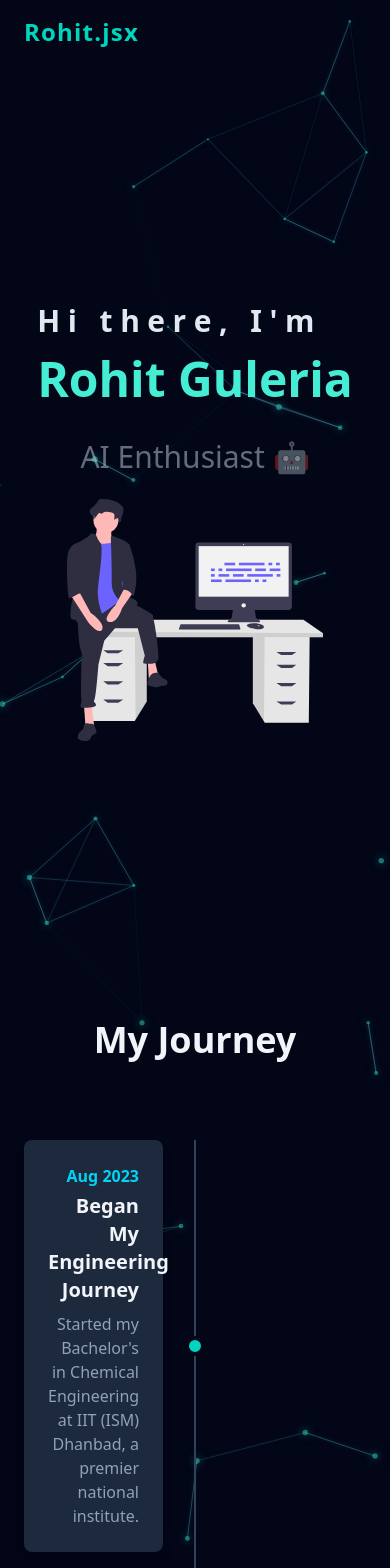
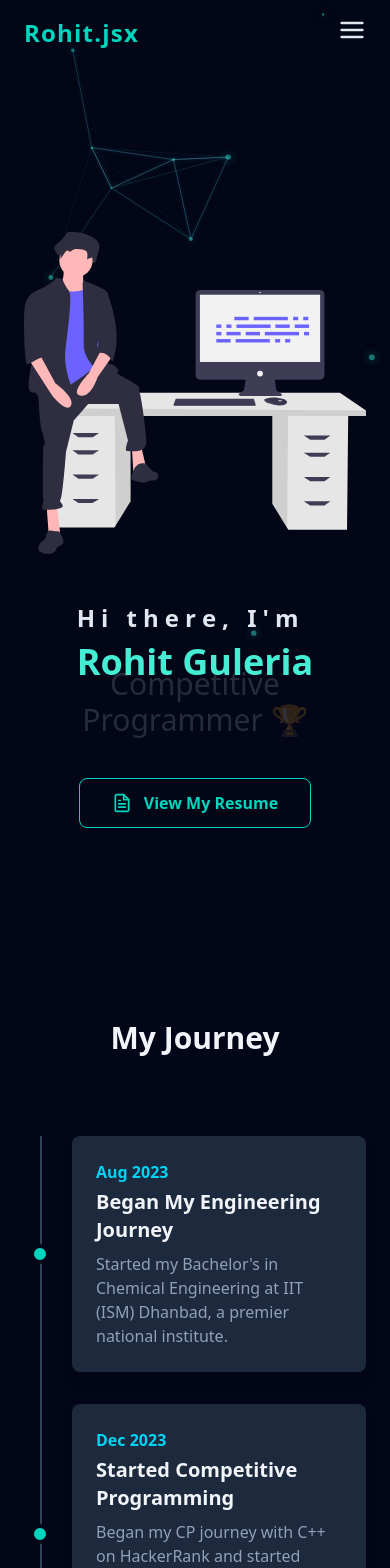
Before and after one commit to Void-Walker01/Voidwalker.jsx, a React (Vite) app: page / in a window 390 px wide. Shown: the top 1568 px of the page. Built offline with nearby package versions, Linux system fonts and the light colour scheme.

Commit message:
added resume and improve responsiveness across all components and few bugs or inconsistencies fixed

```diff
--- a/package.json
+++ b/package.json
@@ -14,9 +14,11 @@
     "@tsparticles/react": "^3.0.0",
     "@tsparticles/slim": "^3.9.1",
     "framer-motion": "^12.23.22",
+    "pdfjs-dist": "4.4.168",
     "react": "^19.1.1",
     "react-dom": "^19.1.1",
     "react-icons": "^5.5.0",
+    "react-pdf": "10.1.0",
     "react-router-dom": "^7.9.3",
     "tailwindcss": "^4.1.14"
   },
--- a/src/App.jsx
+++ b/src/App.jsx
@@ -1,20 +1,24 @@
-import Background from './components/Background'
-import Header from './components/Header'
-import Footer from './components/Footer'
-import Home from './pages/Home'
+import { Routes, Route } from 'react-router-dom';
+import Background from './components/Background';
+import Header from './components/Header';
+import Footer from './components/Footer';
+import Home from './pages/Home';
 
 function App() {
   return (
-    // Add 'flex flex-col' here to create a vertical layout
-    <div className="relative bg-slate-950 min-h-screen overflow-hidden flex flex-col">
+    <div className="bg-slate-950 overflow-x-hidden">
       <Background />
-      <Header />
-      <main className="relative z-10 flex-grow pt-20">
-        <Home />
-      </main>
-      <Footer />
+      <div className="relative z-10 flex flex-col min-h-screen">
+        <Header />
+        <main className="flex-grow pt-20">
+          <Routes>
+            <Route path="/" element={<Home />} />
+          </Routes>
+        </main>
+        <Footer />
+      </div>
     </div>
-  )
+  );
 }
 
-export default App
+export default App;
--- a/src/components/Background.jsx
+++ b/src/components/Background.jsx
@@ -75,7 +75,7 @@ const Background = () => {
             <Particles
                 id="tsparticles"
                 options={options}
-                className="absolute top-0 left-0 w-full h-full"
+                className="fixed top-0 left-0 w-full h-full"
                 style={{ zIndex: -1 }}
             />
         );
--- a/src/components/CTASection.jsx
+++ b/src/components/CTASection.jsx
@@ -1,6 +1,5 @@
 import React from 'react';
 import { motion } from 'framer-motion';
-import { NavLink } from 'react-router-dom';
 import { FiFileText } from 'react-icons/fi';
 
 const CTASection = () => {
@@ -18,7 +17,7 @@ const CTASection = () => {
   };
 
   return (
-    <section id="contact" className="py-24 text-center">
+    <section id="contact" className="py-24 px-6 text-center">
       <motion.div
         variants={containerVariants}
         initial="hidden"
@@ -26,13 +25,13 @@ const CTASection = () => {
         viewport={{ once: true, amount: 0.3 }}
       >
         <motion.h2
-          className="text-4xl md:text-5xl font-extrabold text-slate-100"
+          className="text-3xl sm:text-4xl md:text-5xl font-extrabold text-slate-100"
           variants={itemVariants}
         >
           Let's Connect
         </motion.h2>
         <motion.p
-          className="text-lg text-slate-300 mt-4 max-w-xl mx-auto"
+          className="text-base md:text-lg text-slate-300 mt-4 max-w-xl mx-auto"
           variants={itemVariants}
         >
           I'm actively seeking internship opportunities and am excited to connect. Feel free to reach out through the form below or view my resume.
@@ -80,13 +79,15 @@ const CTASection = () => {
         </motion.form>
 
         <motion.div variants={itemVariants} className="mt-12">
-            <NavLink
-              to="/resume"
+            <a
+              href="/Resume.pdf"
+              target="_blank"
+              rel="noopener noreferrer"
               className="inline-flex items-center gap-3 py-3 px-8 border border-teal-400 text-teal-400 font-bold rounded-lg hover:bg-teal-400 hover:text-slate-900 transition-all duration-300"
             >
               <FiFileText />
               <span>View My Resume</span>
-            </NavLink>
+            </a>
         </motion.div>
       </motion.div>
     </section>
--- a/src/components/Header.jsx
+++ b/src/components/Header.jsx
@@ -1,21 +1,59 @@
-import React from 'react';
+import React,{useState,useEffect} from 'react';
 import { NavLink } from 'react-router-dom';
+import { FiMenu, FiX } from 'react-icons/fi';
 
 const Header = () => {
+  const [isScrolled, setIsScrolled] = useState(false);
+  const [isMenuOpen, setIsMenuOpen] = useState(false);
+
+  useEffect(() => {
+    const handleScroll = () => {
+      setIsScrolled(window.scrollY > 0);
+    };
+    window.addEventListener('scroll', handleScroll);
+    return () => {
+      window.removeEventListener('scroll', handleScroll);
+    };
+  }, []);
+
+  const closeMobileMenu = () => setIsMenuOpen(false);
+
   return (
-    <header className="fixed top-0 left-0 right-0 z-50 py-4 px-6 md:px-10">
+    <header
+      className={`fixed top-0 left-0 right-0 z-50 py-4 px-6 md:px-10 transition-all duration-300 ${
+        isScrolled || isMenuOpen ? 'bg-slate-900/70 backdrop-blur-sm shadow-lg' : ''
+      }`}
+    >
       <nav className="container mx-auto flex justify-between items-center">
         <NavLink to="/" className="text-2xl md:text-3xl font-extrabold text-teal-400 tracking-wider hover:text-teal-300 transition-colors duration-300">
           Rohit.jsx
         </NavLink>
+
+        {/* Desktop Menu - Hidden on mobile */}
         <div className="hidden md:flex items-center space-x-10">
           <NavLink to="/" className="text-lg text-slate-300 hover:text-teal-400 transition-all duration-300 font-semibold hover:scale-105">Home</NavLink>
           <NavLink to="/about" className="text-lg text-slate-300 hover:text-emerald-400 transition-all duration-300 font-semibold hover:scale-105">About</NavLink>
           <NavLink to="/projects" className="text-lg text-slate-300 hover:text-cyan-400 transition-all duration-300 font-semibold hover:scale-105">Projects</NavLink>
-          <NavLink to="/projects" className="text-lg text-slate-300 hover:text-violet-400 transition-all duration-300 font-semibold hover:scale-105">Resume</NavLink>
           <NavLink to="/contact" className="text-lg text-slate-300 hover:text-purple-400 transition-all duration-300 font-semibold hover:scale-105">Contact</NavLink>
         </div>
+
+        {/* 2. Hamburger Menu Button - Visible only on mobile */}
+        <div className="md:hidden">
+          <button onClick={() => setIsMenuOpen(!isMenuOpen)} className="text-slate-200 focus:outline-none">
+            {isMenuOpen ? <FiX size={28} /> : <FiMenu size={28} />}
+          </button>
+        </div>
       </nav>
+
+      {/* 3. Mobile Menu - Slides down from the top */}
+      <div className={`absolute top-full left-0 w-full bg-slate-900/90 backdrop-blur-md md:hidden transition-all duration-300 ease-in-out overflow-hidden ${isMenuOpen ? 'max-h-screen opacity-100' : 'max-h-0 opacity-0'}`}>
+        <div className="flex flex-col items-center space-y-6 py-8">
+            <NavLink to="/" onClick={closeMobileMenu} className="text-xl text-slate-300 hover:text-teal-400">Home</NavLink>
+            <NavLink to="/about" onClick={closeMobileMenu} className="text-xl text-slate-300 hover:text-emerald-400">About</NavLink>
+            <NavLink to="/projects" onClick={closeMobileMenu} className="text-xl text-slate-300 hover:text-cyan-400">Projects</NavLink>
+            <NavLink to="/contact" onClick={closeMobileMenu} className="text-xl text-slate-300 hover:text-purple-400">Contact</NavLink>
+        </div>
+      </div>
     </header>
   );
 };
--- a/src/components/HeroSection.jsx
+++ b/src/components/HeroSection.jsx
@@ -3,22 +3,23 @@ import { motion } from 'framer-motion';
 import DeveloperIllustration from '../assets/HomePage.svg';
 import AnimatedText from './AnimatedText';
 import RoleAnimation from './RoleAnimation';
-
+import { FiFileText } from 'react-icons/fi'; // 1. Import the icon
 
 const HeroSection = () => {
   return (
-    <section id="home" className="min-h-screen flex items-center pt-20 pb-10">
-      <div className="container mx-auto px-6 flex flex-col md:flex-row items-center justify-between gap-8">
+    <section id="home" className="min-h-screen flex items-center justify-center pt-24 pb-10">
+      <div className="container mx-auto px-6 flex flex-col-reverse md:flex-row items-center justify-between gap-12">
 
-        <div className="md:w-1/2 text-center md:text-left">
+        {/* Text content section */}
+        <div className="md:w-7/12 text-center md:text-left">
 
           <AnimatedText
             text="Hi there, I'm"
-            className="text-3xl md:text-4xl text-slate-200 font-semibold"
+            className="text-2xl sm:text-3xl md:text-4xl text-slate-200 font-semibold"
           />
 
           <motion.h1
-            className="text-5xl md:text-7xl font-extrabold text-teal-300 mt-4"
+            className="text-4xl sm:text-5xl md:text-7xl font-extrabold text-teal-300 mt-2 md:mt-4"
             initial={{ opacity: 0, y: 20 }}
             animate={{ opacity: 1, y: 0 }}
             transition={{ duration: 0.6, delay: 0.5 }}
@@ -27,23 +28,42 @@ const HeroSection = () => {
           </motion.h1>
 
           <motion.div
-            className="mt-6"
+            className="mt-4 md:mt-6"
             initial={{ opacity: 0, y: 20 }}
             animate={{ opacity: 1, y: 0 }}
             transition={{ duration: 0.5, delay: 1.0 }}
           >
             <RoleAnimation />
           </motion.div>
+
+          <motion.div
+            className="mt-10 flex justify-center md:justify-start"
+            initial={{ opacity: 0, y: 20 }}
+            animate={{ opacity: 1, y: 0 }}
+            transition={{ duration: 0.5, delay: 1.5 }}
+          >
+            <a
+              href="/Resume.pdf"
+              target="_blank"
+              rel="noopener noreferrer"
+              className="inline-flex items-center gap-3 py-3 px-8 border border-teal-400 text-teal-400 font-bold rounded-lg hover:bg-teal-400 hover:text-slate-900 transition-all duration-300 transform hover:scale-105"
+            >
+              <FiFileText size={20} />
+              <span>View My Resume</span>
+            </a>
+          </motion.div>
+
         </div>
 
+        {/* Illustration section */}
         <motion.div
-          className="md:w-1/2 flex justify-center"
+          className="w-full md:w-5/12 flex justify-center"
           initial={{ opacity: 0, scale: 0.8 }}
           animate={{ opacity: 1, scale: 1 }}
           transition={{ duration: 0.6, delay: 0.2 }}
           whileHover={{ scale: 1.05, transition: { duration: 0.2 } }}
         >
-          <img src={DeveloperIllustration} alt="Developer Illustration" className="w-3/4 md:w-full max-w-sm" />
+          <img src={DeveloperIllustration} alt="Developer Illustration" className="w-full max-w-sm md:max-w-md" />
         </motion.div>
 
       </div>
--- a/src/components/Timeline.jsx
+++ b/src/components/Timeline.jsx
@@ -3,14 +3,6 @@ import { motion } from 'framer-motion';
 import { TimelineData } from '../config/TimelineData';
 
 const Timeline = () => {
-  const containerVariants = {
-    hidden: { opacity: 0 },
-    visible: {
-      opacity: 1,
-      transition: { staggerChildren: 0.3 },
-    },
-  };
-
   const itemVariants = (isLeft) => ({
     hidden: { opacity: 0, x: isLeft ? -100 : 100 },
     visible: { opacity: 1, x: 0, transition: { duration: 0.6, type: "spring" } },
@@ -20,7 +12,7 @@ const Timeline = () => {
     <section id="timeline" className="py-24">
       <div className="container mx-auto px-6">
         <motion.h2
-          className="text-4xl font-extrabold text-center text-slate-100 mb-20"
+          className="text-3xl sm:text-4xl font-extrabold text-center text-slate-100 mb-20" // Responsive font size
           initial={{ opacity: 0, y: -50 }}
           whileInView={{ opacity: 1, y: 0 }}
           viewport={{ once: true, amount: 0.5 }}
@@ -30,12 +22,14 @@ const Timeline = () => {
         </motion.h2>
 
         <div className="relative">
-          <div className="absolute top-0 h-full w-0.5 bg-slate-700 left-1/2 -translate-x-1/2"></div>
+          {/* 1. The timeline bar is moved to the left on mobile */}
+          <div className="absolute top-0 h-full w-0.5 bg-slate-700 left-4 md:left-1/2 md:-translate-x-1/2"></div>
 
           {TimelineData.map((item, index) => (
-            <div key={index} className="relative mb-12">
+            <div key={index} className="relative mb-8">
               <motion.div
-                className={`w-full flex ${index % 2 === 0 ? 'justify-start' : 'justify-end'}`}
+                // 2. All cards start on the left for mobile, then alternate for desktop
+                className={`w-full flex ${index % 2 === 0 ? 'md:justify-start' : 'md:justify-end'} justify-start`}
                 variants={itemVariants(index % 2 === 0)}
                 initial="hidden"
                 whileInView="visible"
@@ -43,12 +37,14 @@ const Timeline = () => {
               >
                 {/* Timeline Card */}
                 <div
-                  className={`w-1/2 ${index % 2 === 0 ? 'pr-8' : 'pl-8'}
-                              transition-all duration-300 hover:scale-[1.02]`} // Added hover effect
+                  // 3. Card takes full width on mobile, half width on desktop
+                  className={`w-full pl-12 md:w-1/2 ${index % 2 === 0 ? 'md:pr-8 md:pl-0' : 'md:pl-8 md:pr-0'}
+                                   transition-all duration-300 hover:scale-[1.02]`}
                 >
                   <div className={`p-6 bg-slate-800 rounded-lg shadow-lg
-                                  transition-shadow duration-300 hover:shadow-xl hover:shadow-cyan-400/20 // Added glow effect
-                                  ${index % 2 === 0 ? 'text-right' : 'text-left'}`}
+                                   transition-shadow duration-300 hover:shadow-xl hover:shadow-cyan-400/20
+                                   // 4. Text is always left-aligned on mobile
+                                   text-left ${index % 2 === 0 && 'md:text-right'}`}
                   >
                     <p className="text-cyan-400 font-semibold">{item.year}</p>
                     <h3 className="text-xl font-bold text-slate-100 mt-1">{item.title}</h3>
@@ -57,7 +53,9 @@ const Timeline = () => {
                 </div>
               </motion.div>
 
-              <div className="absolute top-1/2 left-1/2 -translate-y-1/2 -translate-x-1/2 w-5 h-5 bg-teal-400 rounded-full border-4 border-slate-950"></div>
+              {/* 5. The dot is also moved left on mobile */}
+              <div className="absolute top-1/2 -translate-y-1/2 w-5 h-5 bg-teal-400 rounded-full border-4 border-slate-950
+                              left-4 -translate-x-1/2 md:left-1/2"></div>
             </div>
           ))}
         </div>
--- a/vite.config.js
+++ b/vite.config.js
@@ -2,8 +2,9 @@ import { defineConfig } from 'vite'
 import react from '@vitejs/plugin-react'
 import tailwindcss from '@tailwindcss/vite'
 
-
-// https://vite.dev/config/
 export default defineConfig({
-  plugins: [react(),tailwindcss()],
+  plugins: [react(), tailwindcss()],
+  optimizeDeps: {
+    include: ['pdfjs-dist']
+  }
 })
```
Also changed, not shown: src/pages/Home.jsx (line endings or trailing spaces), 2 other files (tests, documents, lock files or other folders).
